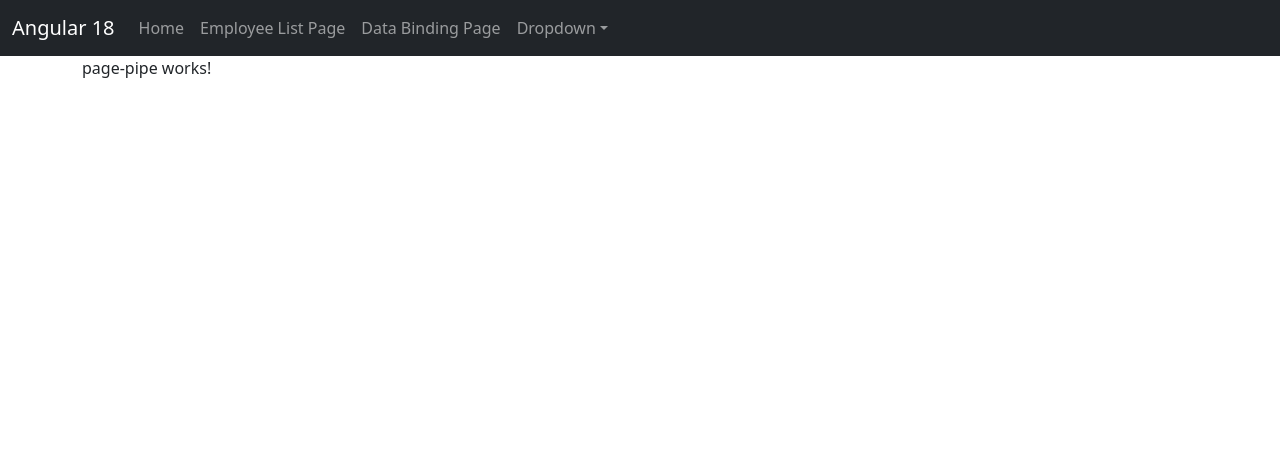
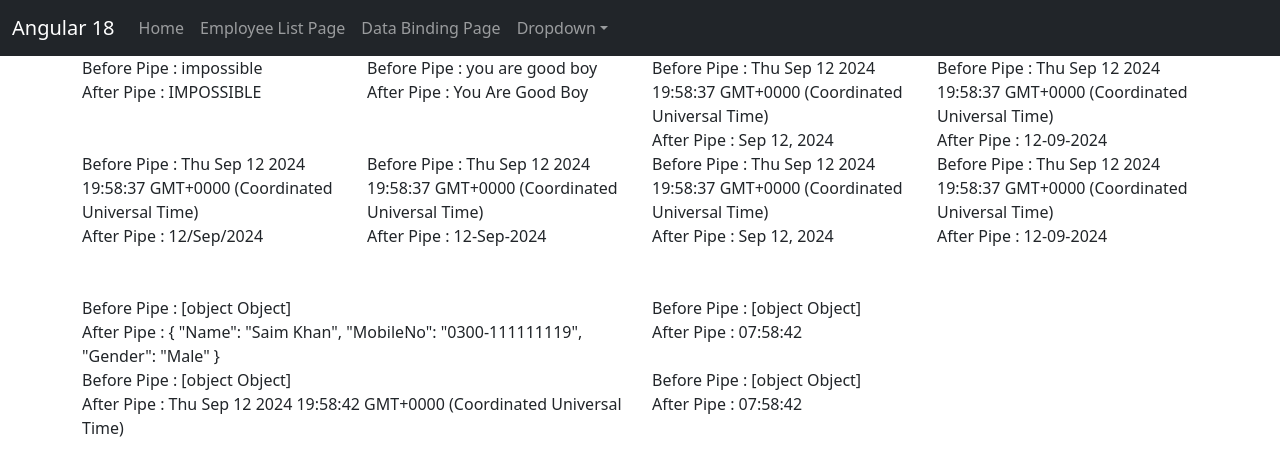
Before and after one commit to saim23khan/AngularPractice, an Angular app: page /page-pipe in a window 1280 px wide. Shown: the top 476 px of the page. Built offline with nearby package versions, Linux system fonts and the light colour scheme.

Commit message:
Working for pipe taks

```diff
--- a/src/app/Components/page-pipe/page-pipe.component.html
+++ b/src/app/Components/page-pipe/page-pipe.component.html
@@ -1 +1,70 @@
-<p>page-pipe works!</p>
+<div class="row">
+    <div class="col-3">
+        Before Pipe : {{uppercasevalue}}
+        <br>
+        After Pipe : {{uppercasevalue | uppercase}}
+    </div>
+    <div class="col-3">
+        Before Pipe : {{wordline}}
+        <br>
+        After Pipe : {{wordline | titlecase}}
+    </div>
+    <div class="col-3">
+        Before Pipe : {{CurrentDate}}
+        <br>
+        After Pipe : {{CurrentDate | date}}
+    </div>
+    <div class="col-3">
+        Before Pipe : {{CurrentDate}}
+        <br>
+        After Pipe : {{CurrentDate | date:'dd-MM-yyy'}}
+    </div>
+</div>
+<div class="row">
+    <div class="col-3">
+        Before Pipe : {{CurrentDate}}
+        <br>
+        After Pipe : {{CurrentDate | date: 'dd/MMM/yyy'}}
+    </div>
+    <div class="col-3">
+        Before Pipe : {{CurrentDate}}
+        <br>
+        After Pipe : {{CurrentDate | date:'dd-MMM-yyy'}}
+    </div>
+    <div class="col-3">
+        Before Pipe : {{CurrentDate}}
+        <br>
+        After Pipe : {{CurrentDate | date}}
+    </div>
+    <div class="col-3">
+        Before Pipe : {{CurrentDate}}
+        <br>
+        After Pipe : {{CurrentDate | date:'dd-MM-yyyy'}}
+    </div>
+</div>
+<br><br>
+
+<div class="row">
+ <div class="col-6">
+    Before Pipe : {{namearray}}
+        <br>
+        After Pipe : {{namearray | json}}
+ </div>
+     <div class="col-6">
+       Before Pipe : {{currenttime}}
+           <br>
+           After Pipe : {{currenttime | async | date: 'hh:mm:ss'}}
+    </div>
+</div>
+<div class="row">
+    <div class="col-6">
+       Before Pipe : {{currenttime}}
+           <br>
+           After Pipe : {{currenttime | async}}
+    </div>
+        <div class="col-6">
+          Before Pipe : {{currenttime}}
+              <br>
+              After Pipe : {{currenttime | async | date: 'hh:mm:ss'}}
+       </div>
+   </div>
--- a/src/app/Components/page-pipe/page-pipe.component.ts
+++ b/src/app/Components/page-pipe/page-pipe.component.ts
@@ -1,12 +1,27 @@
+import { AsyncPipe, DatePipe, JsonPipe, LowerCasePipe, PercentPipe, TitleCasePipe, UpperCasePipe } from '@angular/common';
 import { Component } from '@angular/core';
+import { observable,interval, map, Observable } from 'rxjs';
 
 @Component({
   selector: 'app-page-pipe',
   standalone: true,
-  imports: [],
+  imports: [AsyncPipe,JsonPipe,DatePipe,PercentPipe,LowerCasePipe,UpperCasePipe,TitleCasePipe],
   templateUrl: './page-pipe.component.html',
   styleUrl: './page-pipe.component.css'
 })
 export class PagePipeComponent {
+uppercasevalue : string ='impossible';
+wordline : string = 'you are good boy'
+CurrentDate : Date = new Date;
+currenttime : Observable<Date> = new Observable <Date>;
+
+namearray : any ={
+  Name:'Saim Khan' ,
+  MobileNo : '0300-111111119',
+  Gender : 'Male'
+}
+constructor (){
+this.currenttime = interval(1000).pipe(map(() => new Date())) ;
+}
 
 }
--- a/src/app/app.component.html
+++ b/src/app/app.component.html
@@ -22,6 +22,7 @@
               <li><a class="dropdown-item" routerLink="employeelist">Employee List</a></li>
               <li><a class="dropdown-item" routerLink="if-foreach">Home</a></li>
               <li><a class="dropdown-item" routerLink="controlif&elseif">Control If & Else If</a></li>
+              <li><a class="dropdown-item" routerLink="page-pipe">Pipe Page</a></li>
             </ul>
           </li>
         </ul>
```
